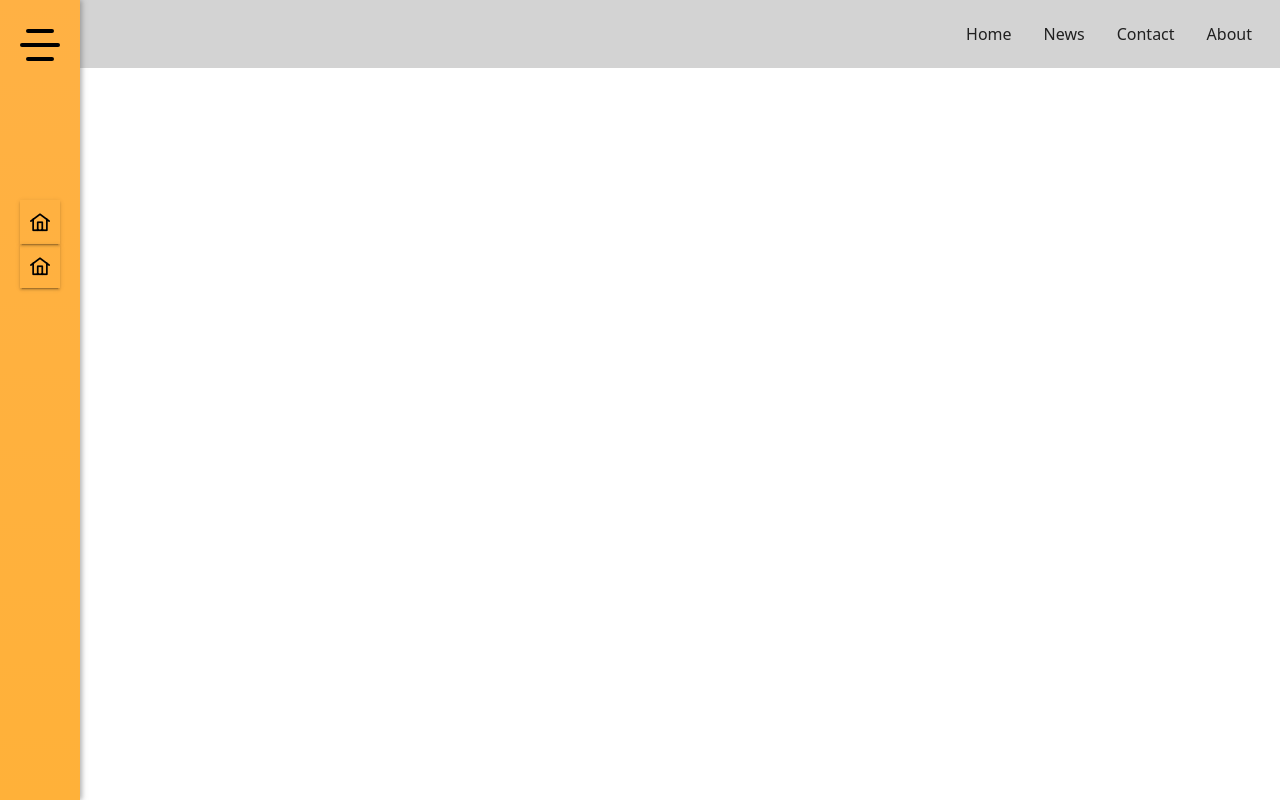
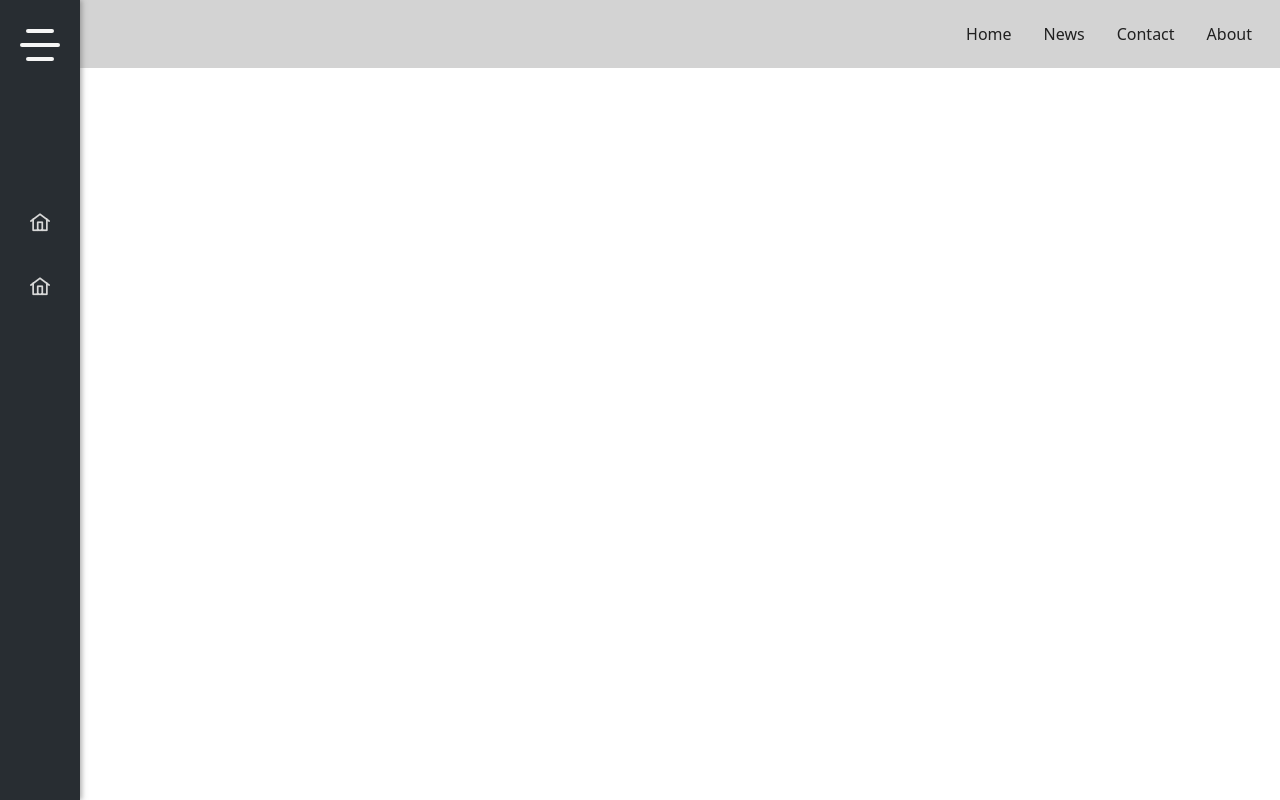
Before and after one commit to Bize-Official/Algo, a React (Create React App) app in the folder frontend/: page / in a window 1280 px wide. Built offline with nearby package versions, Linux system fonts and the light colour scheme.

Commit message:
finished sideBar's design

```diff
--- a/frontend/src/primeReact/SideBar.js
+++ b/frontend/src/primeReact/SideBar.js
@@ -1,4 +1,3 @@
-
 import React, { useState } from 'react';
 import { MegaMenu } from 'primereact/megamenu';
 import './styles/styles.css';
@@ -22,10 +21,10 @@ export default function BasicBar() {
             <div className={`side-menu ${showSideMenu ? '' : 'side-menu-closed'}`}>
                 <ul className="menu-list">
                     <li className="item">
-                        <Button icon="pi pi-home" severity="secondary" size="large" className='menu-item' raised />
+                        <Button icon="pi pi-home" severity="secondary" size="large" className='menu-item' />
                     </li>
                     <li className="item">
-                        <Button icon="pi pi-home" severity="secondary" size="large" className='menu-item' raised />
+                        <Button icon="pi pi-home" severity="secondary" size="large" className='menu-item' />
                     </li>
                 </ul>
             </div>
--- a/frontend/src/primeReact/styles/styles.css
+++ b/frontend/src/primeReact/styles/styles.css
@@ -33,13 +33,8 @@ nav.navbar.fixed-top .container-fluid {
     top: 0;
     width: 280px;
     height: 100%;
-    background: rgb(255, 201, 0);
-    background: linear-gradient(
-        0deg,
-        rgba(255, 201, 0, 1) 0%,
-        rgba(255, 177, 57, 1) 0%,
-        rgba(255, 177, 68, 1) 100%
-    );
+    background: rgb(40,45,50);
+    background: linear-gradient(90deg, rgba(40,45,50,1) 0%, rgba(40,45,50,1) 50%, rgba(40,45,50,1) 100%);
     box-shadow: 2px 0 5px rgba(99, 99, 99, 0.5);
     display: flex;
     flex-direction: column;
@@ -54,26 +49,9 @@ nav.navbar.fixed-top .container-fluid {
     flex-direction: column;
     align-items: center; /* Center align the flex items horizontally */
     padding-top: 200px;
+    list-style: none;
     padding-left: 0; /* Ensure there's no padding on the left */
-    list-style: none;
-    width: 100%; /* Ensure the list takes full width of the sidebar */
     margin: 0;
-  }
-
-ul .menu-list {
-    display: flex;
-    flex-direction: column;
-    padding-top: 200px;
-}
-.item {
-    display: flex;
-    align-items: center;
-    text-align: left;
-    background-color: transparent;
-    border: none;
-    color: black;
-    text-decoration: none;
-    transition: background-color 0.3s;
 }
 
 .side-menu ul li .menu-item {
@@ -82,9 +60,11 @@ ul .menu-list {
     text-align: left;
     background-color: transparent;
     border: none;
-    color: black;
+    border-radius: 5px;
+    color: rgb(216, 216, 216);
     text-decoration: none;
     transition: background-color 0.3s;
+    width: 100%;
 }
 
 .side-menu-closed .menu-item-text {
@@ -96,41 +76,24 @@ ul .menu-list {
     transition: width 0.3s ease-in-out;
 }
 
-.menu-item-icon {
-    margin-right: 10px;
-    font-size: xx-large;
-    width: 35px;
-    text-align: center;
-    text-decoration: none;
-}
-
 .side-menu ul li .menu-item:hover {
-    background-color: rgba(254, 254, 254, 0.6);
-    color: black;
+    background-color: rgba(255, 255, 255, 0.2);
+    color: whitesmoke;
     cursor: pointer;
 }
 
 .side-menu ul li .menu-item:active {
     background-color: #a3a3a3;
     transition: background-color 0.3s ease-in-out;
-    color: black;
+    color: white;
     cursor: pointer;
 }
 
-.side-menu ul {
-    padding-top: 200px;
-    list-style: none;
-    flex: 1;
-    margin: 0;
+
+.side-menu li {
+    padding-bottom: 20px;
 }
-.side-menu ul li a {
-    display: block;
-    padding: 20px 15px 20px 30px;
-    text-align: left;
-    text-decoration: none;
-    color: black;
-    transition: background-color 0.3s;
-}
+
 
 .side-menu ul li a:hover {
     background-color: #ddd;
@@ -145,7 +108,7 @@ ul .menu-list {
 }
 
 .menu-border {
-    border-bottom: 1px solid #b46f00;
+    border-bottom: 1px solid silver;
 }
 
 #checkbox {
@@ -168,7 +131,7 @@ ul .menu-list {
   .bars {
     width: 100%;
     height: 4px;
-  background-color: rgb(0, 0, 0);
+    background-color: whitesmoke;
     border-radius: 4px;
   }
 
```
Lines whose indentation alone changed are shown as unchanged.
